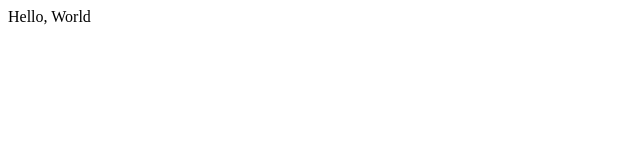
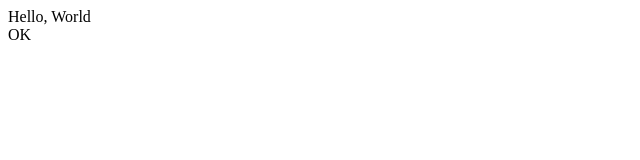
Before and after one commit to dha1004/test_athena, a plain HTML site: page index.html in a window 1280 px wide. Shown: the full height of the page, 0-640 px from the left. Drawn offline with Linux system fonts and the light colour scheme.

Commit message:
second test

```diff
--- a/index.html
+++ b/index.html
@@ -7,5 +7,6 @@
 </head>
 <body>
     <div>Hello, World</div>
+    <div>OK</div>
 </body>
 </html>
```
